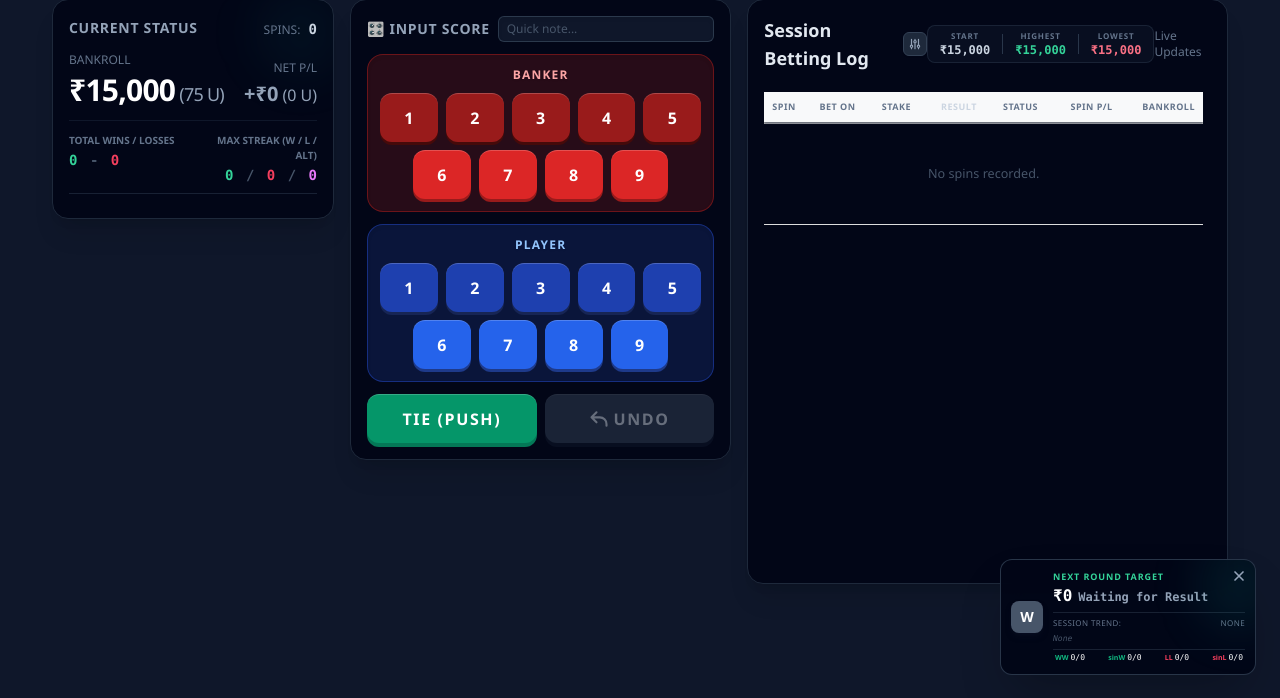
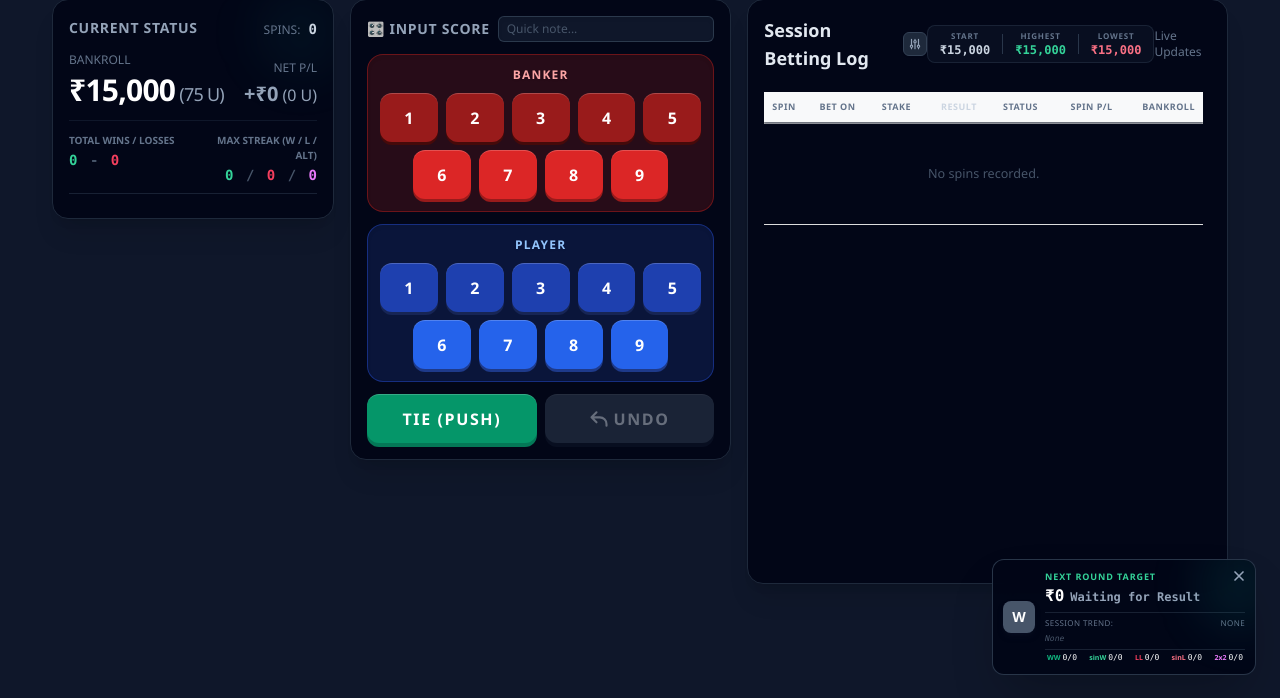
Before and after one commit to mallikambala/Malli-Baccarat-Dalembert, a Flask app: page / in a window 1280 px wide. Shown: the part 102-800 px from the top of the page. Run offline with Flask 3, Linux system fonts and the light colour scheme; data that the repository does not hold is empty; some libraries are stand-ins or nearby versions.

Commit message:
Added 2x2 seq

```diff
--- a/static/js/script.js
+++ b/static/js/script.js
@@ -89,7 +89,6 @@ const renderNumberGrid = (lastSpunNumber = null, state) => {
                 </button>
             `;
         }
-
         const zHighlight = (lastSpunNumber == 0) ? 'ring-2 ring-white scale-105 z-10' : '';
 
         const zeroAndUndoHtml = `
@@ -171,8 +170,8 @@ const updatePopupHUD = (state) => {
     document.getElementById('popup_bet_display').innerText = formatDisplay(state.next_bet, 'small', true);
 
     let streakStr = `<span class="text-slate-500 font-medium">NONE</span>`;
-    let currWW = 0, currSinW = 0, currLL = 0, currSinL = 0;
-    let maxWW = 0, maxSinW = 0, maxLL = 0, maxSinL = 0;
+    let currWW = 0, currSinW = 0, currLL = 0, currSinL = 0, curr2x2 = 0;
+    let maxWW = 0, maxSinW = 0, maxLL = 0, maxSinL = 0, max2x2 = 0;
 
     if (state.history && state.history.length > 0) {
         let latest = state.history[0];
@@ -210,6 +209,7 @@ const updatePopupHUD = (state) => {
             }
             blocks.push(currentBlock);
 
+            // 1. Calculate WW and sinW streaks
             let wBlocks = blocks.filter(b => b.outcome === 'Win');
             let tempWW = 0, tempSinW = 0;
             wBlocks.forEach(b => {
@@ -226,6 +226,7 @@ const updatePopupHUD = (state) => {
             currWW = tempWW;
             currSinW = tempSinW;
 
+            // 2. Calculate LL and sinL streaks
             let lBlocks = blocks.filter(b => b.outcome === 'Loss');
             let tempLL = 0, tempSinL = 0;
             lBlocks.forEach(b => {
@@ -241,12 +242,25 @@ const updatePopupHUD = (state) => {
             });
             currLL = tempLL;
             currSinL = tempSinL;
+
+            // 3. Calculate Distinct Double+ Sequence Streak: 2x2 (each block with length >= 2 counts as 1)
+            let temp2x2 = 0;
+            blocks.forEach(b => {
+                if (b.count >= 2) {
+                    temp2x2++;
+                    if (temp2x2 > max2x2) max2x2 = temp2x2;
+                } else {
+                    temp2x2 = 0;
+                }
+            });
+            curr2x2 = temp2x2;
         }
     }
 
     const streakValEl = document.getElementById('popup_current_streak_val');
     if (streakValEl) streakValEl.innerHTML = streakStr;
 
+    // Update Telemetry Stat Displays
     const wwEl = document.getElementById('trend_ww');
     if (wwEl) wwEl.innerText = `${currWW}/${maxWW}`;
     const sinwEl = document.getElementById('trend_sinw');
@@ -255,6 +269,8 @@ const updatePopupHUD = (state) => {
     if (llEl) llEl.innerText = `${currLL}/${maxLL}`;
     const sinlEl = document.getElementById('trend_sinl');
     if (sinlEl) sinlEl.innerText = `${currSinL}/${maxSinL}`;
+    const duoEl = document.getElementById('trend_2x2');
+    if (duoEl) duoEl.innerText = `${curr2x2}/${max2x2}`;
 
     const popupTrendContainer = document.getElementById('popup_trend_container');
     if (popupTrendContainer) {
@@ -278,17 +294,24 @@ const updatePopupHUD = (state) => {
                         isStreak = true;
                     }
 
+                    // DISTINCT STYLING:
+                    // Single Win/Loss = Circled, lighter shades (emerald-200 / rose-200)
+                    // Streak Win/Loss = Squared with thick accent bar, darker/rich shades (emerald-950 & 500 / rose-950 & 500)
                     if (s.outcome === 'Win') {
                         if (isStreak) {
-                            trendHtml += `<div class="w-[14px] h-[14px] rounded-t-[2px] bg-emerald-950/80 border-x border-t border-emerald-500/50 border-b-[3px] border-b-emerald-400 text-emerald-400 flex items-center justify-center text-[8px] font-bold shadow-sm leading-none">W</div>`;
+                            // Darker Forest Green Sequence Bar
+                            trendHtml += `<div class="w-[14px] h-[14px] rounded-t-[2px] bg-emerald-950 border-x border-t border-emerald-700/80 border-b-[3px] border-b-emerald-600 text-emerald-500 flex items-center justify-center text-[8px] font-black shadow-sm leading-none" title="Win Sequence">W</div>`;
                         } else {
-                            trendHtml += `<div class="w-[14px] h-[14px] rounded-full bg-emerald-950/80 border border-emerald-500/50 text-emerald-400 flex items-center justify-center text-[8px] font-bold shadow-sm leading-none">W</div>`;
+                            // Lighter Mint Green Single Circle
+                            trendHtml += `<div class="w-[14px] h-[14px] rounded-full bg-emerald-800/40 border border-emerald-300 text-emerald-200 flex items-center justify-center text-[8px] font-black shadow-sm leading-none" title="Single Win">W</div>`;
                         }
                     } else if (s.outcome === 'Loss') {
                         if (isStreak) {
-                            trendHtml += `<div class="w-[14px] h-[14px] rounded-t-[2px] bg-rose-950/80 border-x border-t border-rose-500/50 border-b-[3px] border-b-rose-500 text-rose-400 flex items-center justify-center text-[8px] font-bold shadow-sm leading-none">L</div>`;
+                            // Darker Crimson Red Sequence Bar
+                            trendHtml += `<div class="w-[14px] h-[14px] rounded-t-[2px] bg-rose-950 border-x border-t border-rose-800/90 border-b-[3px] border-b-rose-700 text-rose-500 flex items-center justify-center text-[8px] font-black shadow-sm leading-none" title="Loss Sequence">L</div>`;
                         } else {
-                            trendHtml += `<div class="w-[14px] h-[14px] rounded-full bg-rose-950/80 border border-rose-500/50 text-rose-400 flex items-center justify-center text-[8px] font-bold shadow-sm leading-none">L</div>`;
+                            // Lighter Coral Red Single Circle
+                            trendHtml += `<div class="w-[14px] h-[14px] rounded-full bg-rose-800/40 border border-rose-300 text-rose-200 flex items-center justify-center text-[8px] font-black shadow-sm leading-none" title="Single Loss">L</div>`;
                         }
                     }
                 }
@@ -297,7 +320,6 @@ const updatePopupHUD = (state) => {
             }
         }
     }
-
     popup.classList.remove('opacity-0', 'translate-y-12', 'pointer-events-none');
 };
 
@@ -326,7 +348,6 @@ const initColumns = () => {
     const savedPrefs = JSON.parse(localStorage.getItem('columnPrefs')) || {
         'spin': true, 'bet-on': true, 'stake': true, 'result': true, 'status': true, 'spin-pnl': true, 'bankroll': true
     };
-
     document.querySelectorAll('.col-toggle').forEach(chk => {
         const col = chk.value;
         chk.checked = savedPrefs[col] !== false;
@@ -348,7 +369,6 @@ const initColumns = () => {
 
 const updateUI = (state) => {
     currentState = state;
-
     let maxRunAlt = 0;
     if (state.history && state.history.length > 0) {
         let runWin = 0;
@@ -406,7 +426,6 @@ const updateUI = (state) => {
 
         maxBankroll = startBankroll;
         minBankroll = startBankroll;
-
         state.history.forEach(spin => {
             if (spin.bankroll > maxBankroll) maxBankroll = spin.bankroll;
             if (spin.bankroll < minBankroll) minBankroll = spin.bankroll;
@@ -453,7 +472,6 @@ const updateUI = (state) => {
     } else {
         document.getElementById('number_grid_container').classList.add('opacity-50', 'pointer-events-none', 'grayscale');
         if(alertContainer) alertContainer.classList.remove('hidden');
-
         if (state.status === "TARGET_REACHED") {
             alertBox.className = "flex flex-col space-y-2 rounded-xl p-2 border border-emerald-500 bg-emerald-950/30 text-emerald-400 mb-1 relative z-10";
             document.getElementById('status_icon').innerText = "🎯";
@@ -556,7 +574,7 @@ const updateUI = (state) => {
                 <td class="py-1.5 px-2 col-bet-on">${targetCell}</td>
                 <td class="py-1.5 px-2 font-mono font-medium text-slate-200 text-[10px] sm:text-xs col-stake">${formatDisplay(spin.bet_amount, 'small', true)}</td>
                 <td class="py-1.5 px-2 text-center col-result">${spunNumberCell}</td>
-                <td class="py-1.5 px-2 text-center">${outcomeBadge}</td>
+                <td class="py-1.5 px-2 text-center col-status">${outcomeBadge}</td>
                 <td class="py-1.5 px-2 text-right font-mono ${pnlClass} text-[10px] sm:text-xs col-spin-pnl">${formatDisplay(spin.pnl, 'small', true)}</td>
                 <td class="py-1.5 px-2 text-right font-mono font-bold text-white text-[10px] sm:text-xs col-bankroll">${formatDisplay(spin.bankroll, 'small', true)}</td>
             </tr>
--- a/templates/index.html
+++ b/templates/index.html
@@ -42,7 +42,6 @@
                 <div class="flex items-center space-x-1 bg-slate-900 border border-slate-700 rounded-md sm:rounded-lg px-2 py-1 shadow-inner">
                     <span class="text-[9px] sm:text-[10px] text-slate-400 font-bold uppercase tracking-wider hidden md:block">SYS:</span>
                     <select id="progression_selector" onchange="changeAppState()" class="bg-transparent text-teal-400 text-[10px] sm:text-sm font-bold font-mono outline-none cursor-pointer focus:ring-0 appearance-none">
-                        <!-- UPDATED: Added Star 2.2 Option and set as selected default -->
                         <option value="star22" selected>Star 2.2</option>
                         <option value="star2">Star 2.0</option>
                         <option value="dalembert">D'Alembert</option>
@@ -173,10 +172,8 @@
                             <span id="lowest_amount" class="text-[10px] sm:text-xs font-mono font-bold text-rose-400">₹0</span>
                         </div>
                     </div>
-
                     <span class="text-[10px] sm:text-xs text-slate-500 hidden sm:block">Live Updates</span>
                 </div>
-
                 <div class="overflow-y-auto h-[400px] sm:h-[475px] custom-scrollbar pr-2 mt-2">
                     <table id="log_table" class="w-full text-left border-collapse min-w-[300px]">
                         <thead class="sticky top-0 bg-slate-950 z-10 shadow-sm shadow-slate-900/50">
@@ -199,7 +196,8 @@
         </div>
     </main>
 
-    <div id="next_play_popup" class="fixed bottom-4 sm:bottom-6 right-4 sm:right-6 z-50 transform translate-y-12 opacity-0 pointer-events-none transition-all duration-500 ease-out max-w-[16rem] w-full">
+    <!-- FLOATING HUD POPUP WITH 5-STAT TRACKER -->
+    <div id="next_play_popup" class="fixed bottom-4 sm:bottom-6 right-4 sm:right-6 z-50 transform translate-y-12 opacity-0 pointer-events-none transition-all duration-500 ease-out max-w-[16.5rem] w-full">
         <div class="bg-slate-950/95 border border-slate-700/80 rounded-xl p-2.5 shadow-2xl relative overflow-hidden backdrop-blur-md">
             <div class="absolute -right-6 -top-6 w-20 h-24 bg-teal-500/10 rounded-full blur-xl"></div>
             <button onclick="dismissPopup()" class="absolute top-2 right-2 text-slate-500 hover:text-slate-300 transition-colors">
@@ -226,12 +224,13 @@
                                 <span class="text-[8px] text-slate-600 font-mono italic col-span-12">None</span>
                             </div>
 
-                            <!-- 4-STAT TRACKER (WW, sinW, LL, sinL) -->
+                            <!-- 5-STAT TRACKER (WW, sinW, LL, sinL, and 2x2 Distinct Sequence Tracker) -->
                             <div class="flex justify-between items-center pt-0.5 border-t border-slate-800/80 px-0.5">
-                                <div class="flex gap-0.5 items-baseline"><span class="text-[7px] text-emerald-500 font-bold">WW</span><span id="trend_ww" class="text-[8px] text-white font-mono">0/0</span></div>
-                                <div class="flex gap-0.5 items-baseline"><span class="text-[7px] text-emerald-500 font-bold">sinW</span><span id="trend_sinw" class="text-[8px] text-white font-mono">0/0</span></div>
-                                <div class="flex gap-0.5 items-baseline"><span class="text-[7px] text-rose-500 font-bold">LL</span><span id="trend_ll" class="text-[8px] text-white font-mono">0/0</span></div>
-                                <div class="flex gap-0.5 items-baseline"><span class="text-[7px] text-rose-500 font-bold">sinL</span><span id="trend_sinl" class="text-[8px] text-white font-mono">0/0</span></div>
+                                <div class="flex gap-0.5 items-baseline" title="Consecutive Win Sequences (>=2)"><span class="text-[7px] text-emerald-500 font-bold">WW</span><span id="trend_ww" class="text-[8px] text-white font-mono">0/0</span></div>
+                                <div class="flex gap-0.5 items-baseline" title="Consecutive Single Wins (1)"><span class="text-[7px] text-emerald-400 font-bold">sinW</span><span id="trend_sinw" class="text-[8px] text-white font-mono">0/0</span></div>
+                                <div class="flex gap-0.5 items-baseline" title="Consecutive Loss Sequences (>=2)"><span class="text-[7px] text-rose-500 font-bold">LL</span><span id="trend_ll" class="text-[8px] text-white font-mono">0/0</span></div>
+                                <div class="flex gap-0.5 items-baseline" title="Consecutive Single Losses (1)"><span class="text-[7px] text-rose-400 font-bold">sinL</span><span id="trend_sinl" class="text-[8px] text-white font-mono">0/0</span></div>
+                                <div class="flex gap-0.5 items-baseline" title="Distinct Alternating Double+ Sequences (WWLL / LLWW)"><span class="text-[7px] text-fuchsia-400 font-bold">2x2</span><span id="trend_2x2" class="text-[8px] text-white font-mono">0/0</span></div>
                             </div>
                         </div>
                     </div>
@@ -240,7 +239,7 @@
         </div>
     </div>
 
-    <!-- Cache buster bumped to v101 -->
-    <script src="{{ url_for('static', filename='js/script.js') }}?v=101"></script>
+    <!-- Cache buster bumped to v102 -->
+    <script src="{{ url_for('static', filename='js/script.js') }}?v=102"></script>
 </body>
 </html>
```
